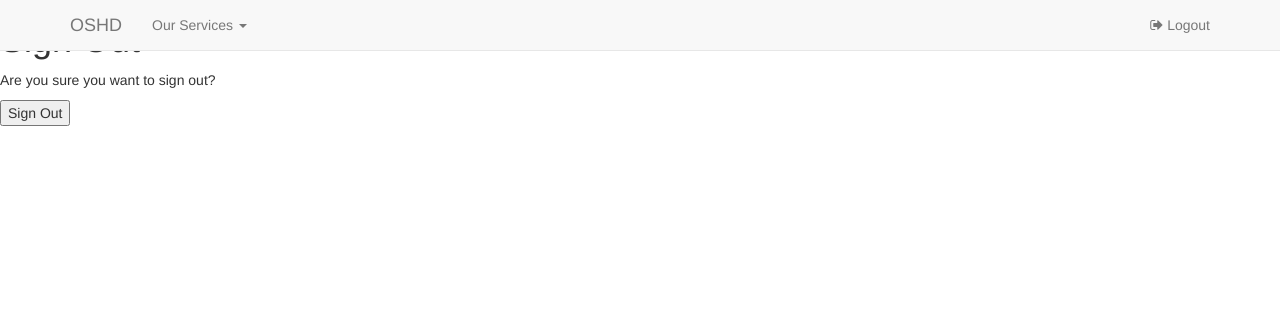
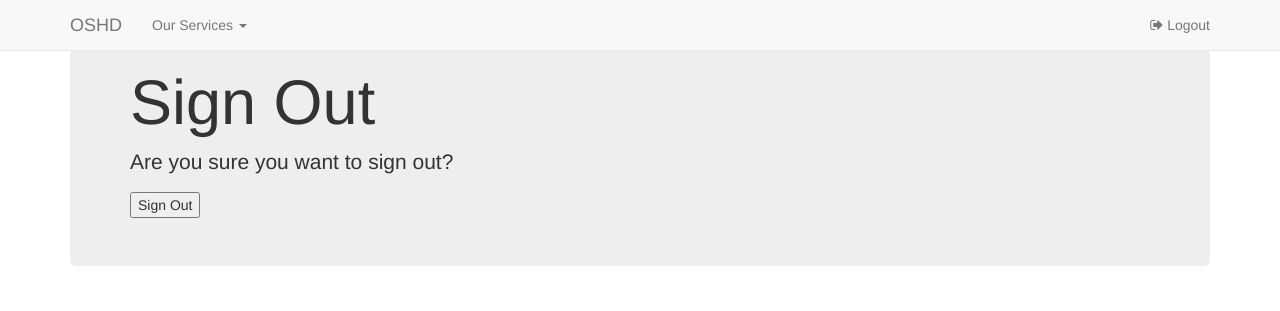
Before and after one commit to gr1d99/OHS, a Django app: page /accounts/logout/ in a window 1280 px wide. Shown: the top 311 px of the page. Run offline with Django 3.2, Linux system fonts and the light colour scheme; the visitor is signed in with stand-in values (Sample User, id 1); data that the repository does not hold is empty; some libraries are stand-ins or nearby versions.

Commit message:
Add bootstrap styling

```diff
--- a/allauth/templates/account/logout.html
+++ b/allauth/templates/account/logout.html
@@ -5,6 +5,8 @@
 {% block head_title %}{% trans "Sign Out" %}{% endblock %}
 
 {% block content %}
+    <div class="container">
+        <div class="jumbotron">
             <h1>{% trans "Sign Out" %}</h1>
 
             <p>{% trans 'Are you sure you want to sign out?' %}</p>
@@ -17,5 +19,6 @@
               <button type="submit">{% trans 'Sign Out' %}</button>
             </form>
 
-
+        </div>
+    </div>
 {% endblock %}
```
Lines whose indentation alone changed are shown as unchanged.
